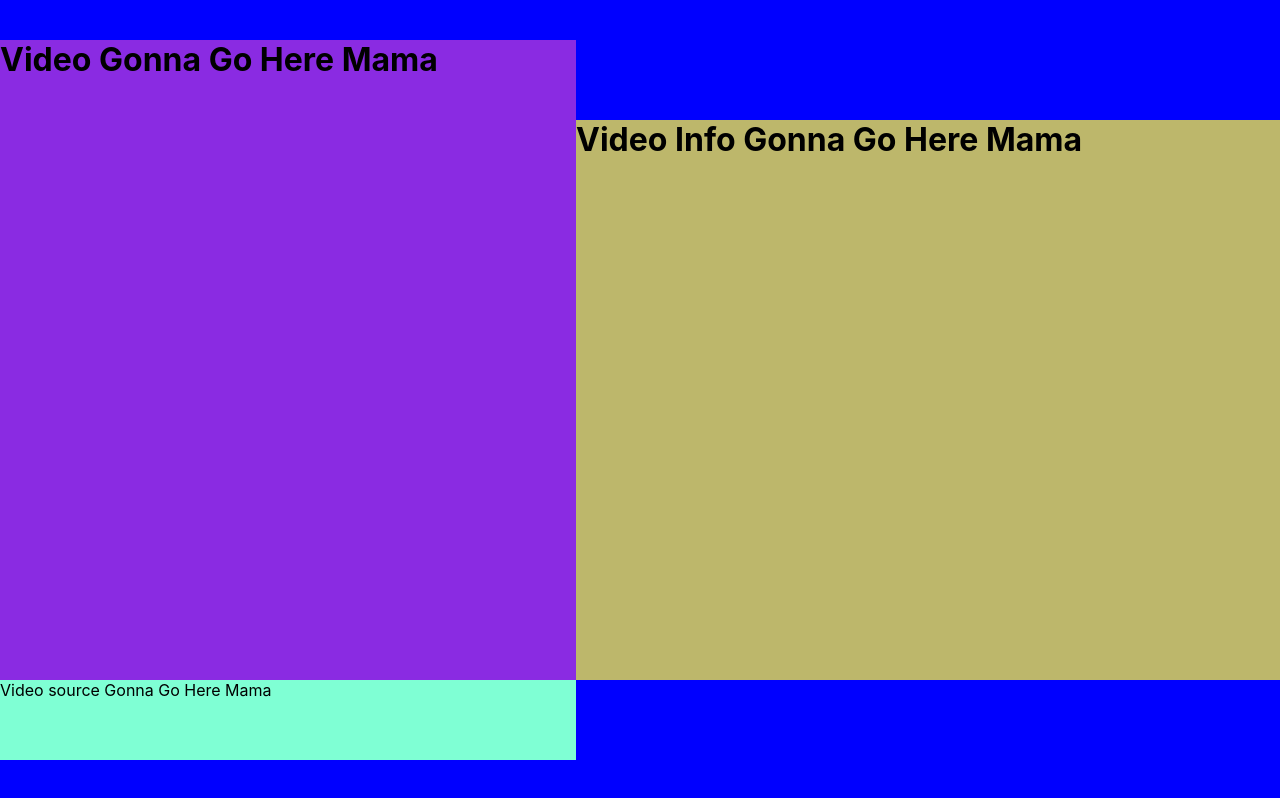
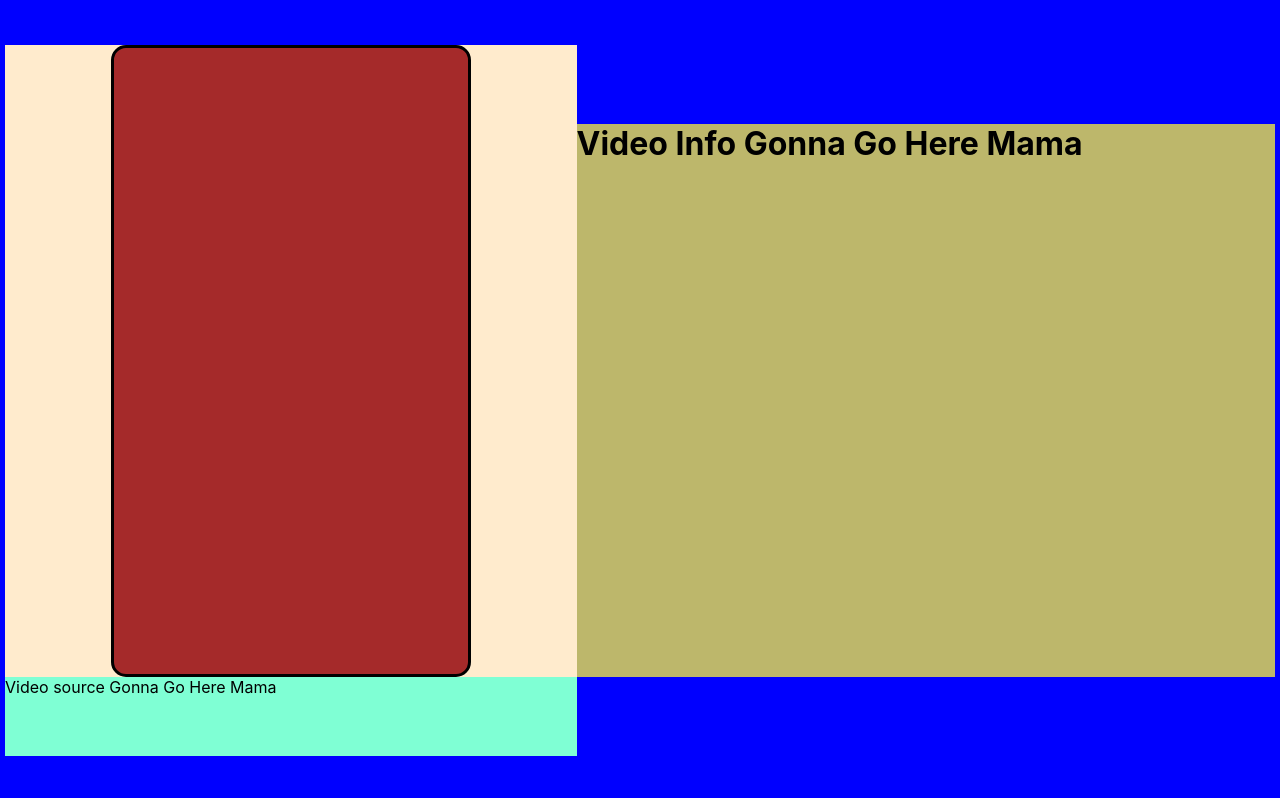
Before and after one commit to harrydnewman/brainrot-react, a React (Create React App) app: page /scroll in a window 1280 px wide. Built offline with nearby package versions, Linux system fonts and the light colour scheme.

Commit message:
video player resizing working

```diff
--- /dev/null
+++ b/src/api/fetchIndividualVideo.js
@@ -0,0 +1,4 @@
+
+export default function fetchIndividualVideo(){
+
+}
--- a/src/components/LeftScroll.js
+++ b/src/components/LeftScroll.js
@@ -1,9 +1,10 @@
 import styles from '../styles/LeftScroll.module.css'
-
+import VideoPlayer from './VideoPlayer'
 export default function LeftScroll() {
     return (
         <div className={styles.leftScroll}>
-            <h1>Video Gonna Go Here Mama</h1>
+            {/* <h1>Video Gonna Go Here Mama</h1> */}
+            <VideoPlayer />
         </div>
     )
 }
--- /dev/null
+++ b/src/components/VideoPlayer.js
@@ -0,0 +1,63 @@
+import styles from '../styles/VideoPlayer.module.css';
+import React, { useState, useEffect } from 'react';
+export default function VideoPlayer(){
+    const [playerHeight, setPlayerHeight] = useState(0);
+    const [playerWidth, setPlayerWidth] = useState(0);
+
+    function updateVideoPlayer(width, height){
+        // console.log(`Width: ${width}, Height: ${height}`);
+
+        let adjustedHeight = Math.floor((height * 0.8));
+        if(width < 625) {
+            adjustedHeight = adjustedHeight * 0.75;
+        }
+        console.log(`adustedHeight: ${adjustedHeight}`);
+        let adjustedWidth = Math.floor(adjustedHeight * 9/16);
+        console.log(`adustedWidth: ${adjustedWidth}`);
+        setPlayerHeight(adjustedHeight);
+        setPlayerWidth(adjustedWidth)
+    }
+
+
+    const [windowSize, setWindowSize] = useState({
+        width: window.innerWidth,
+        height: window.innerHeight,
+      });
+
+      useEffect(() => {
+        // Function to update state with the new window size
+        const handleResize = () => {
+          setWindowSize({
+            width: window.innerWidth,
+            height: window.innerHeight,
+          });
+        //   console.log(`Width: ${window.innerWidth}, Height: ${window.innerHeight}`);
+
+          updateVideoPlayer(window.innerWidth, window.innerHeight);
+        };
+
+        // Add event listener to resize event
+        window.addEventListener('resize', handleResize);
+
+        // Log initial screen size
+        console.log(`Initial Width: ${window.innerWidth}, Initial Height: ${window.innerHeight}`);
+        updateVideoPlayer(window.innerWidth, window.innerHeight)
+
+        // Cleanup function to remove event listener on unmount
+        return () => {
+          window.removeEventListener('resize', handleResize);
+        };
+      }, []);
+
+
+
+
+    return (
+    <div className={styles.playerDiv}>
+    <div className={styles.videoPlayer} style={{ height: `${playerHeight}px`, width: `${playerWidth}px` }}>
+    {/* <p>Video Player</p> */}
+    </div>
+
+    </div>
+    )
+}
--- a/src/pages/Scroll.js
+++ b/src/pages/Scroll.js
@@ -17,14 +17,14 @@ const Scroll = () => {
         width: window.innerWidth,
         height: window.innerHeight,
       });
-      console.log(`Width: ${window.innerWidth}, Height: ${window.innerHeight}`);
+      // console.log(`Width: ${window.innerWidth}, Height: ${window.innerHeight}`);
     };
 
     // Add event listener to resize event
     window.addEventListener('resize', handleResize);
 
     // Log initial screen size
-    console.log(`Initial Width: ${window.innerWidth}, Initial Height: ${window.innerHeight}`);
+    // console.log(`Initial Width: ${window.innerWidth}, Initial Height: ${window.innerHeight}`);
 
     // Cleanup function to remove event listener on unmount
     return () => {
@@ -33,7 +33,8 @@ const Scroll = () => {
   }, []);
 
   // Use the tracked windowSize for conditional rendering
-  if (windowSize.width < 500) {
+  // if (windowSize.width < 500) {
+    if (windowSize.width < 625) {
     return (
       <div className={styles.mobileScrollContainer}>
         <div className={styles.mobileLeftScrollContainer}>
--- a/src/styles/Scroll.module.css
+++ b/src/styles/Scroll.module.css
@@ -6,6 +6,7 @@
     background-color: blue;
     display: flex;
     flex-direction: row;
+    padding: 5px;
 }
 
 .leftFlex {
@@ -48,11 +49,29 @@
 }
 
 .mobileRightScrollContainer {
-    height: 32vh;
+    height: 35vh;
 }
 
 
 
 .mobileSourceScrollContainer {
-    height: 8vh;
+    height: 5vh;
 }
+
+@media screen and (max-width: 700px) {
+    .leftFlex {
+        width: 50%;
+    }
+    .rightFlex {
+        width: 50%;
+    }
+  }
+
+  @media screen and (max-width: 600px) {
+    .leftFlex {
+        width: 55%;
+    }
+    .rightFlex {
+        width: 45%;
+    }
+  }
--- /dev/null
+++ b/src/styles/VideoPlayer.module.css
@@ -0,0 +1,18 @@
+.playerDiv {
+    height: 100%;
+    width: 100%;
+    background-color: blanchedalmond;
+    display: flex;
+    flex-direction: column;
+    justify-content: flex-end;
+    align-items: center;
+}
+
+.videoPlayer {
+    background-color: brown;
+    border: 3px solid black;
+    border-radius: 15px;
+    display: flex;
+    overflow: hidden;
+
+}
```
